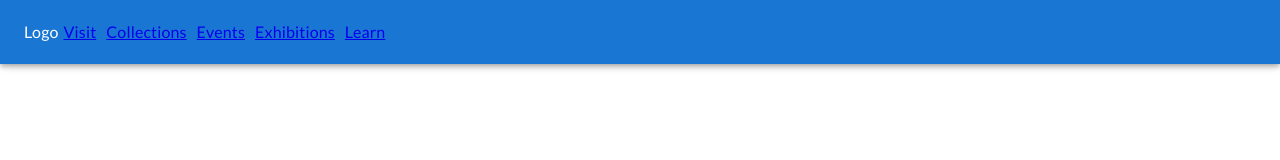
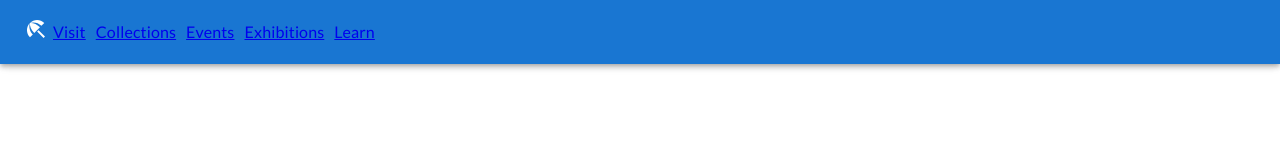
Before and after one commit to Azizkhuja/Exhibition, a React (Create React App) app: page / in a window 1280 px wide. Shown: the top 160 px of the page. Built offline with nearby package versions, Linux system fonts and the light colour scheme.

Commit message:
APP-04 Add logo

```diff
--- a/src/components/Navbar/Navbar.tsx
+++ b/src/components/Navbar/Navbar.tsx
@@ -7,6 +7,7 @@ import {
   useScrollTrigger,
   CssBaseline,
 } from "@mui/material";
+import BeachAccessSharpIcon from "@mui/icons-material/BeachAccessSharp";
 
 interface Props {
   window?: () => Window;
@@ -33,7 +34,9 @@ function Navbar(props: Props) {
       <HideOnScroll {...props}>
         <AppBar>
           <Toolbar>
-            <div>Logo</div>
+            <div>
+              <BeachAccessSharpIcon />
+            </div>
             <div>
               <LinkStyled to={"/visit"}>Visit</LinkStyled>
               <LinkStyled to={"/collections"}>Collections</LinkStyled>
```
